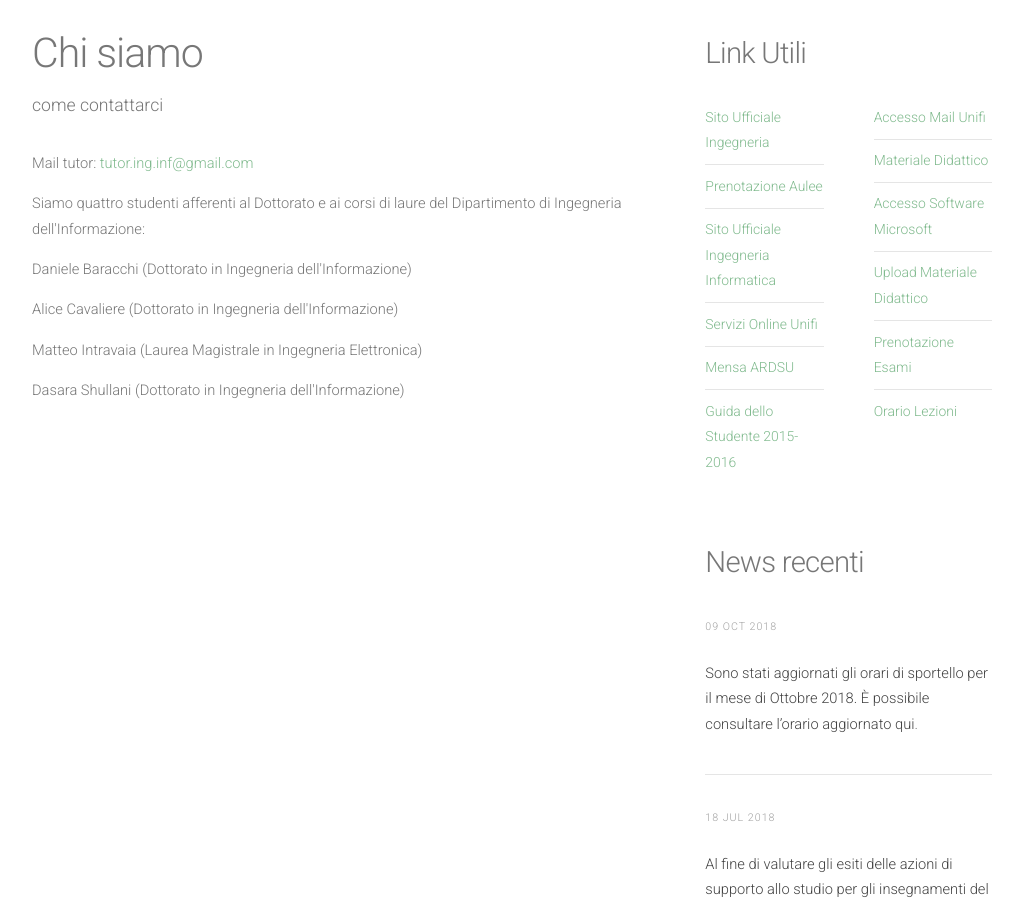
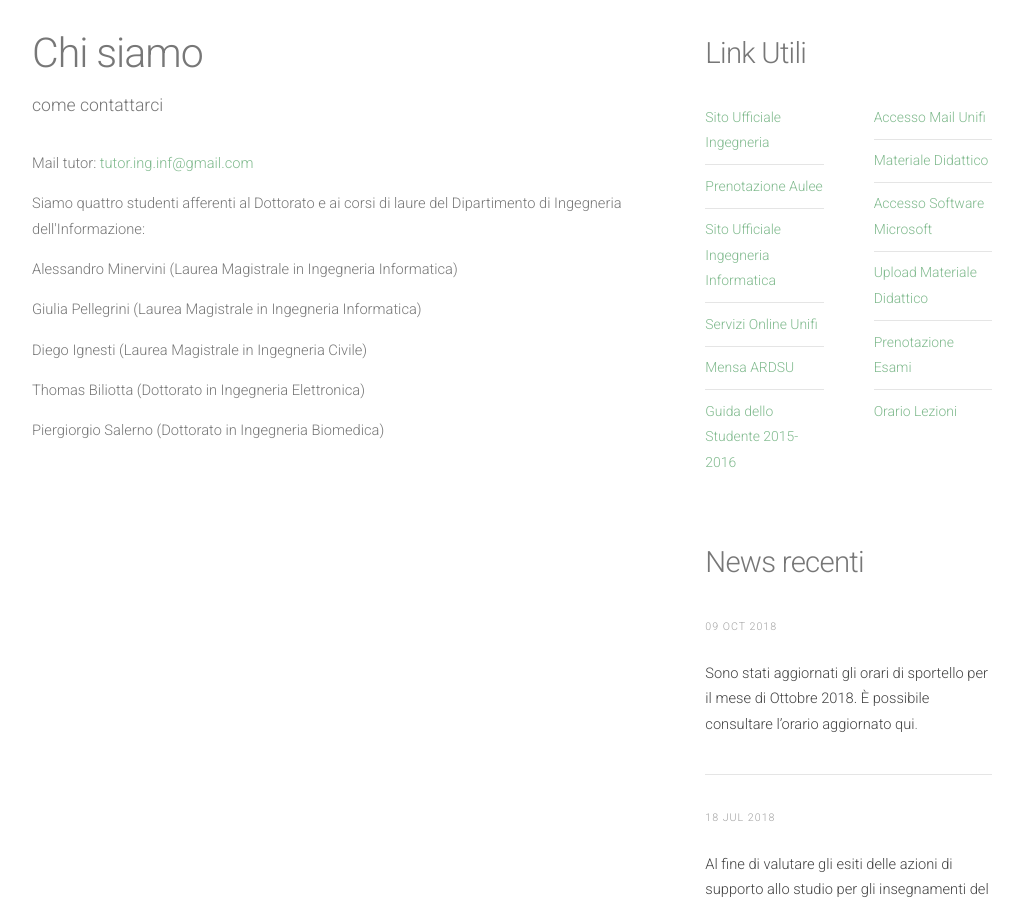
Before and after one commit to tutor-ing-inf-unifi/tutor-ing-inf-unifi.github.io, a Jekyll site: the page built from contattaci.html, in a window 1280 px wide and 900 px high, scrolled down 425 px. Shown: the whole window, without its empty margins (128-1151 px from the left). Built offline with Jekyll 4.4.1, drawn with Linux system fonts in a browser that asks for light colours; nearby versions of some CDN libraries.

Commit message:
Update contattaci.html

```diff
--- a/contattaci.html
+++ b/contattaci.html
@@ -19,10 +19,11 @@ layout: default
 
 						<p>Siamo quattro studenti afferenti al Dottorato e ai corsi di laure del Dipartimento di Ingegneria dell'Informazione: </p>
 
-						<p>Daniele Baracchi (Dottorato in Ingegneria dell'Informazione)</p>
-						<p>Alice Cavaliere (Dottorato in Ingegneria dell'Informazione)</p>
-						<p>Matteo Intravaia (Laurea Magistrale in Ingegneria Elettronica)</p>
-						<p>Dasara Shullani (Dottorato in Ingegneria dell'Informazione)</p>
+						<p>Alessandro Minervini (Laurea Magistrale in Ingegneria Informatica)</p>
+						<p>Giulia Pellegrini (Laurea Magistrale in Ingegneria Informatica)</p>
+						<p>Diego Ignesti (Laurea Magistrale in Ingegneria Civile)</p>
+						<p>Thomas Biliotta (Dottorato in Ingegneria Elettronica)</p>
+						<p>Piergiorgio Salerno (Dottorato in Ingegneria Biomedica)</p>
 
 					</section>
 				</div>
```
